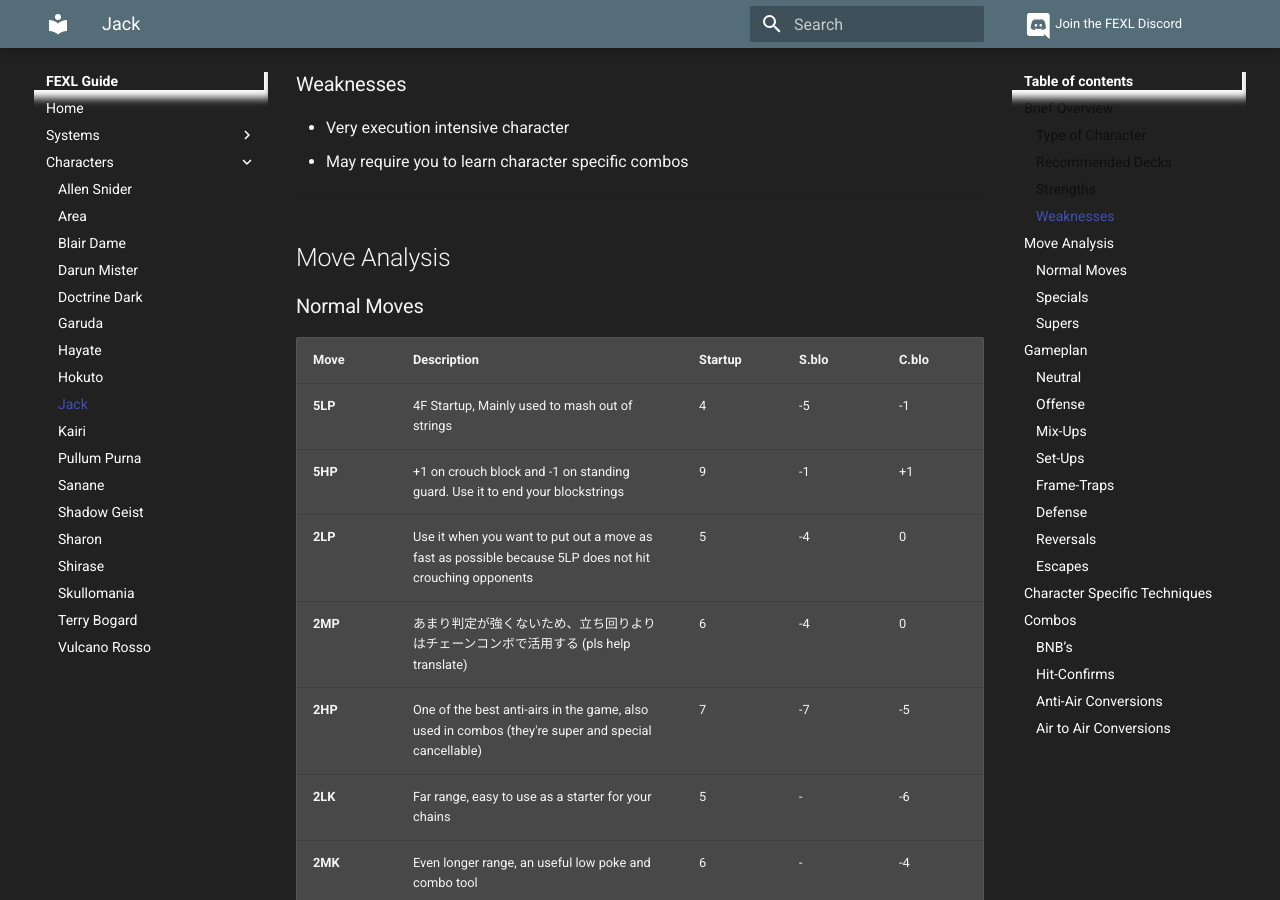
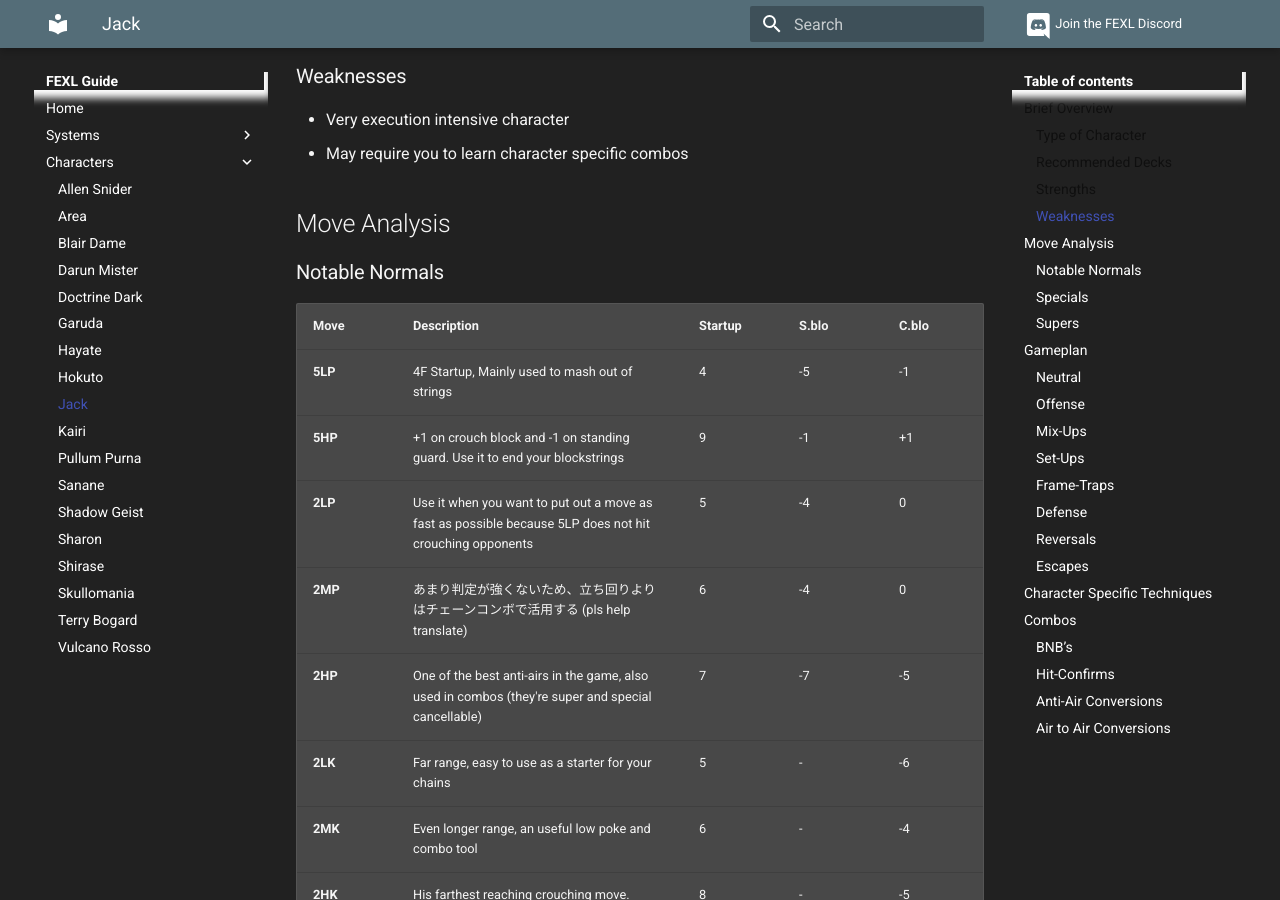
Before and after one commit to fabricioanciaes/fexlguide, an MkDocs documentation site: the page built from docs/characters/jack.md, in a window 1280 px wide and 900 px high, scrolled down 971 px. Built offline with MkDocs 1.6.1 and Material for MkDocs 9.7.7, drawn with Linux system fonts in a browser that asks for light colours; a script that is not in the unit is left out; some of the changed lines change nothing that is shown.

Commit message:
Update Characters “jack”

```diff
--- a/docs/characters/jack.md
+++ b/docs/characters/jack.md
@@ -4,17 +4,20 @@
 ---
 
 ![Jack](/images/characters/portraits/Jack.png)
+## Brief Overview
 
-## Brief Overview
 ### Type of Character
 Jack is a boxer style character with charge moves, similar to Balrog in the Street Fighter Series. He has command grabs (both a 360 and a super).
+
 ### Recommended Decks
-- **Infinity:**
-    - Having more meter means leads to higher damage combos
-    - Guard Cancel complements his defense as he doesn't have a good reversal (is this true?)
-    - Guard Cancel -> Raging Buffalo is really strong
-- **Aggro:**
-    - 少しクセがあるがジャックの持つ火力を更に高める事が出来る。ランページ30の状態からのループコンボはラウンドの決定打になるほどの火力になる。(help translating)
+
+- Infinity:
+   - Having more meter means leads to higher damage combos
+   - Guard Cancel complements his defense as he doesn't have a good reversal (is this true?)
+   - Guard Cancel -> Raging Buffalo is really strong
+
+- Aggro:
+   - 少しクセがあるがジャックの持つ火力を更に高める事が出来る。ランページ30の状態からのループコンボはラウンドの決定打になるほどの火力になる。(help translating)
 
 ### Strengths
 - Seen as one of the best characters in the game
@@ -26,10 +29,8 @@
 - Very execution intensive character
 - May require you to learn character specific combos
 
----
-
 ## Move Analysis
-### Normal Moves
+### Notable Normals
 
 <table>
 <tr>
@@ -127,9 +128,6 @@
 
 ### Specials
 ### Supers
-
----
-
 ## Gameplan
 ### Neutral
 ### Offense
@@ -139,9 +137,6 @@
 ### Defense
 ### Reversals
 ### Escapes
-
----
-
 ## Character Specific Techniques
 ## Combos
 ### BNB’s
```
